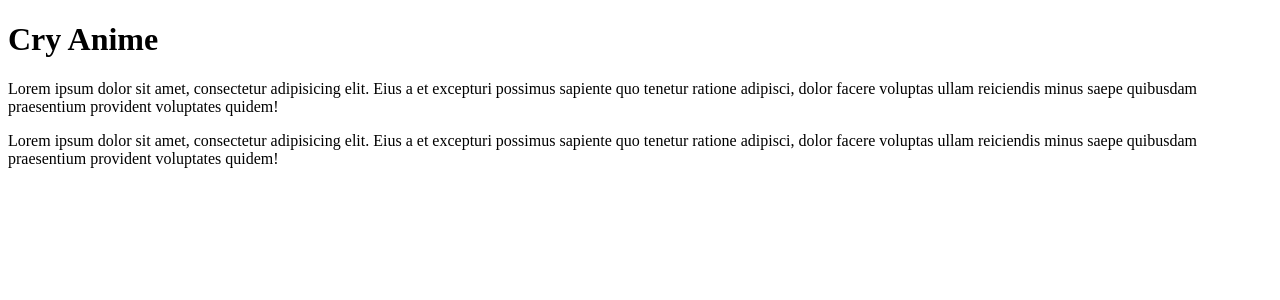
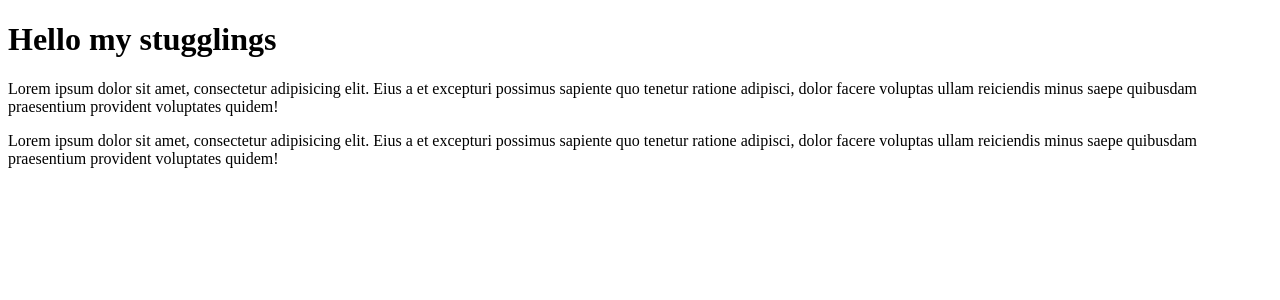
Before and after one commit to Darlass/Shop-project-React, a React (Create React App) app: page / in a window 1280 px wide. Shown: the top 300 px of the page. Built offline with nearby package versions, Linux system fonts and the light colour scheme.

Commit message:
name export

```diff
--- a/src/Content.tsx
+++ b/src/Content.tsx
@@ -1,5 +1,5 @@
 // 1.Задаем параметры файла- компонента
-const Content = () => {
+export const Content = () => {
     return (
         <>
             <p>Lorem ipsum dolor sit amet, consectetur adipisicing elit. Eius a et excepturi possimus sapiente quo tenetur ratione adipisci, dolor facere voluptas ullam reiciendis minus saepe quibusdam praesentium provident voluptates quidem!</p>
@@ -7,4 +7,3 @@ const Content = () => {
         </>
     )
 }
-export default Content
--- a/src/index.tsx
+++ b/src/index.tsx
@@ -1,6 +1,6 @@
 import React from 'react'
 import ReactDOM from 'react-dom/client'
-import Content from './Content' // 2.Обязательно импортируем
+import { Content } from './Content' // 2.Обязательно импортируем
 
 
 type TitleProps = { // название пропсов пишем с большой буквы(PascalCase)
@@ -8,14 +8,14 @@ type TitleProps = { // название пропсов пишем с больш
     text?: string // Знак ? означает что этот пропр необязательный
 }
 
-const Title = ({ subtitle, text = "Cry" }: TitleProps) => { // 1) Описали данные, если не задают text то можно ставить ее по умолчанию
+const Title = ({ subtitle, text = "Hello" }: TitleProps) => { // 1) Описали данные, если не задают text то можно ставить ее по умолчанию
     return (<h1>{text} {subtitle}</h1>) // деструктуризация пропса
 }
 
 const App = () => {
     return ( // 3) Вывели данные 3. Выводим компонент на страницу
         <>
-            <Title subtitle="Anime" />
+            <Title subtitle="my stugglings" />
             <Content />
         </>
     )
```
